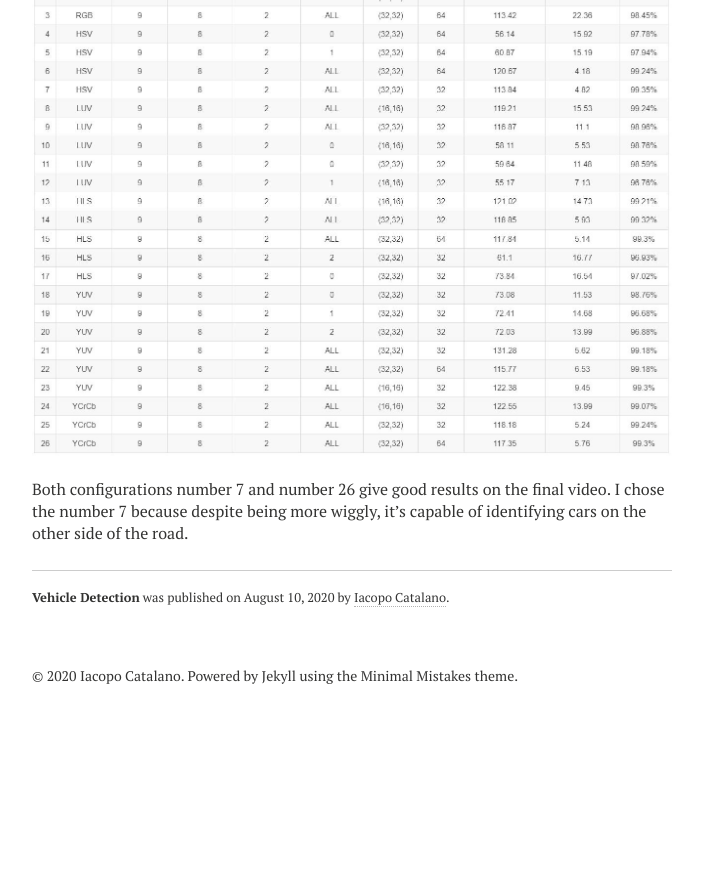
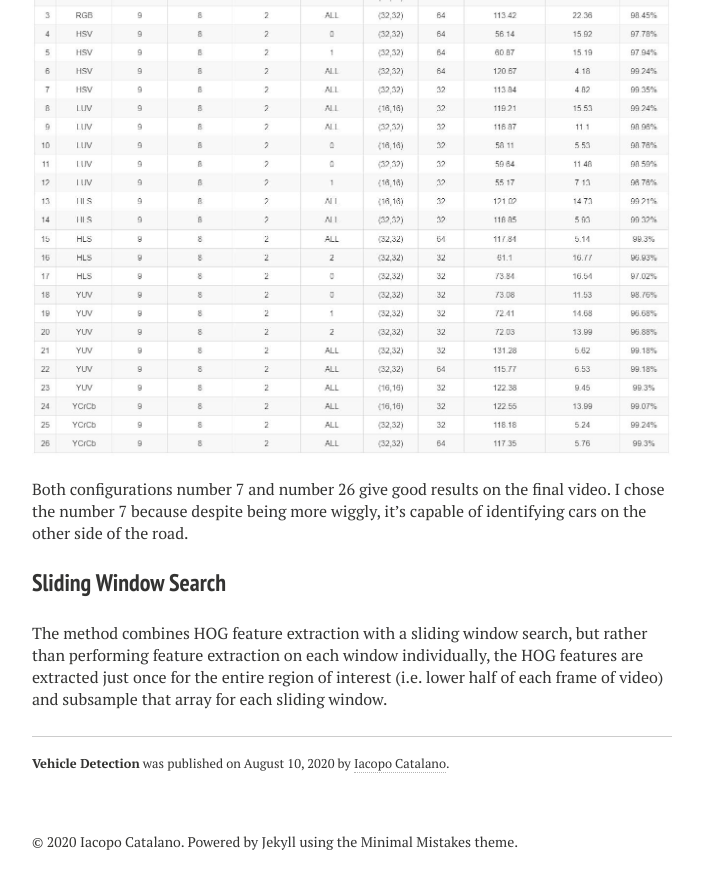
Before and after one commit to IacopomC/iacopomc.github.io, a Jekyll site: the page built from _projects/2020-08-10-vehicle-detection.md, in a window 1280 px wide and 900 px high, scrolled down 3505 px. Shown: the top 889 px of the window, without its empty margins (288-991 px from the left). Built offline with Jekyll 4.4.1, drawn with Linux system fonts in a browser that asks for light colours; nearby versions of some CDN libraries; before the commit the page ends 4239 px from its top, so only the background shows below that.

Commit message:
Add sliding window method

```diff
--- a/_projects/2020-08-10-vehicle-detection.md
+++ b/_projects/2020-08-10-vehicle-detection.md
@@ -123,3 +123,7 @@ Specifically, the final parameters chosen were: HSV color space, 9 orientations,
 <br/>
 
 Both configurations number 7 and number 26 give good results on the final video. I chose the number 7 because despite being more wiggly, it's capable of identifying cars on the other side of the road.
+
+### Sliding Window Search
+
+The method combines HOG feature extraction with a sliding window search, but rather than performing feature extraction on each window individually, the HOG features are extracted just once for the entire region of interest (i.e. lower half of each frame of video) and subsample that array for each sliding window.
```
